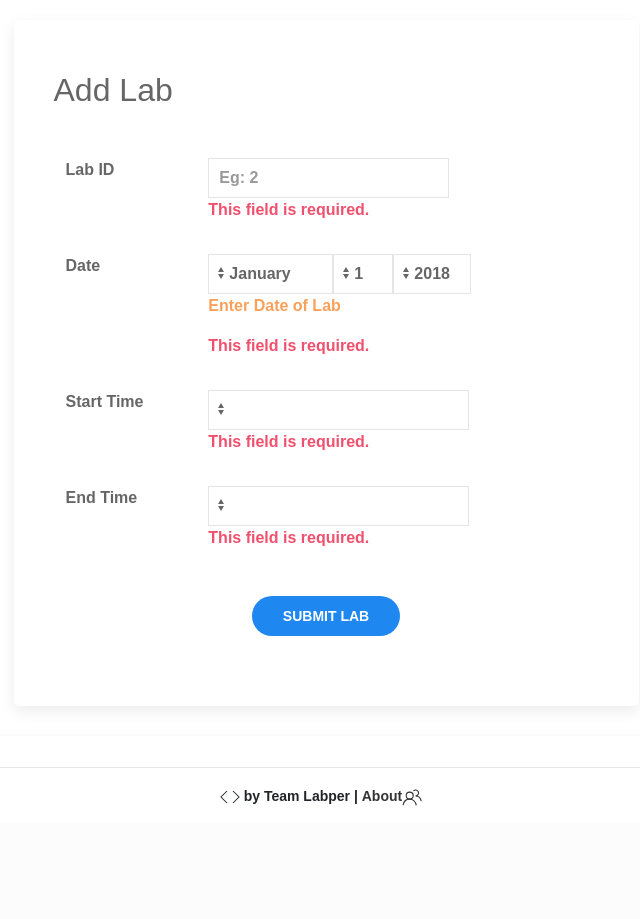
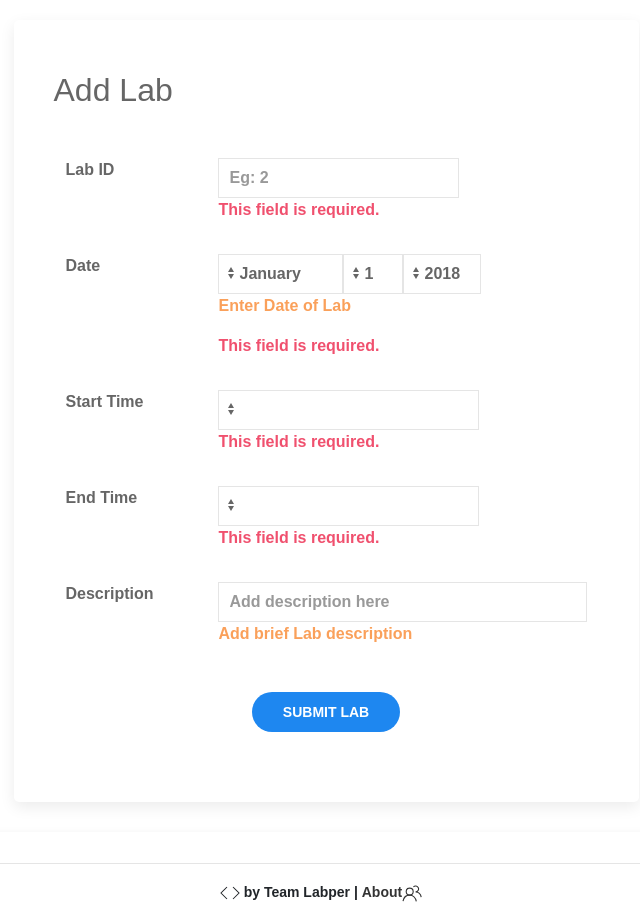
Before and after one commit to aashutoshrathi/labper, a Django app: page /add_lab/1/1/ in a window 1280 px wide. Shown: the part 128-1047 px from the top of the page, without its empty margins (314-954 px from the left). Before the commit the page ends 934 px from the top, so only its background shows below. Run offline with Django 3.2, Linux system fonts and the light colour scheme; a user stored in the database is signed in; tables that the repository leaves empty hold one stand-in row (values such as "Sample post"); grey boxes marked "Sample" are stand-in pictures; some libraries are stand-ins or nearby versions; some web fonts are replaced.

Commit message:
Added Description

```diff
--- a/landing/forms.py
+++ b/landing/forms.py
@@ -15,7 +15,7 @@ class DateInput(forms.DateInput):
 class AddCourseForm(forms.ModelForm):
     def __init__(self, *args, **kwargs):
         super(AddCourseForm, self).__init__(*args, **kwargs)
-        fields_keyOrder = ['code', 'name', 'target_batch', 'session']
+        fields_keyOrder = ['code', 'name', 'target_batch', ]
         if 'keyOrder' in self.fields:
             self.fields.keyOrder = fields_keyOrder
         else:
@@ -97,7 +97,7 @@ class AddAssistantForm(forms.Form):
 class AddLabForm(forms.ModelForm):
     def __init__(self, *args, **kwargs):
         super(AddLabForm, self).__init__(*args, **kwargs)
-        fields_keyOrder = ['id', 'date', 'start_time', 'end_time']
+        fields_keyOrder = ['id', 'date', 'start_time', 'end_time', 'description']
         if 'keyOrder' in self.fields:
             self.fields.keyOrder = fields_keyOrder
         else:
@@ -108,10 +108,15 @@ class AddLabForm(forms.ModelForm):
         self.fields['date'].label = 'Date'
         self.fields['start_time'].label = "Start Time"
         self.fields['end_time'].label = "End Time"
+        self.fields['description'].label = "Description"
 
         self.fields['id'].widget.attrs.update({
             'class': 'uk-input uk-width-auto',
             'placeholder': 'Eg: 2',
+        })
+        self.fields['description'].widget.attrs.update({
+            'class': 'uk-textarea uk-input',
+            'placeholder': 'Add description here',
         })
         self.fields['date'].widget.attrs.update({
             'class': 'uk-select uk-width-auto',
@@ -128,7 +133,7 @@ class AddLabForm(forms.ModelForm):
 
     class Meta:
         model = Lab
-        fields = {'id', 'date', 'start_time', 'end_time'}
+        fields = {'id', 'date', 'start_time', 'end_time', 'description'}
         widgets = {
             'date': SelectDateWidget(),
         }
--- a/landing/models.py
+++ b/landing/models.py
@@ -157,6 +157,8 @@ class Lab(models.Model):
     date = models.DateField(help_text='Enter Date of Lab')
     start_time = models.TimeField()
     end_time = models.TimeField()
+    description = models.CharField(
+        max_length=256, help_text='Add brief Lab description', blank=True)
 
     def __str__(self):
         return self.course.name
--- a/landing/templates/landing/course_detail.html
+++ b/landing/templates/landing/course_detail.html
@@ -38,7 +38,7 @@
                     <h3 class="uk-card-title">Lab {{ lab.id }}</h3>
                     <hr>
                     <p class="uk-float-right">Deadline: {{lab.end_time}}, {{lab.date}}</p>
-                    <p>Example Description for the lab</p>
+                    <p> {{ lab.description }} </p>
                 </div>
             {% endfor %}
         </li>
```
